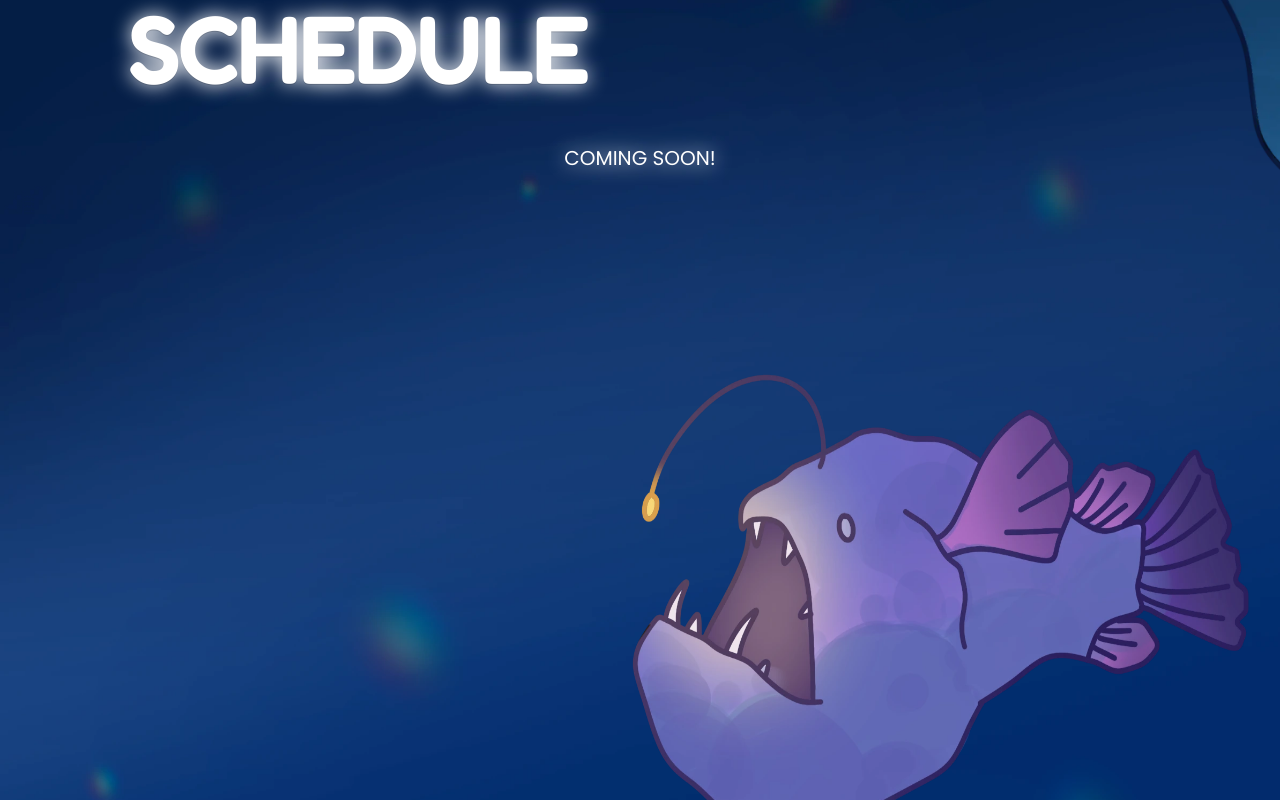
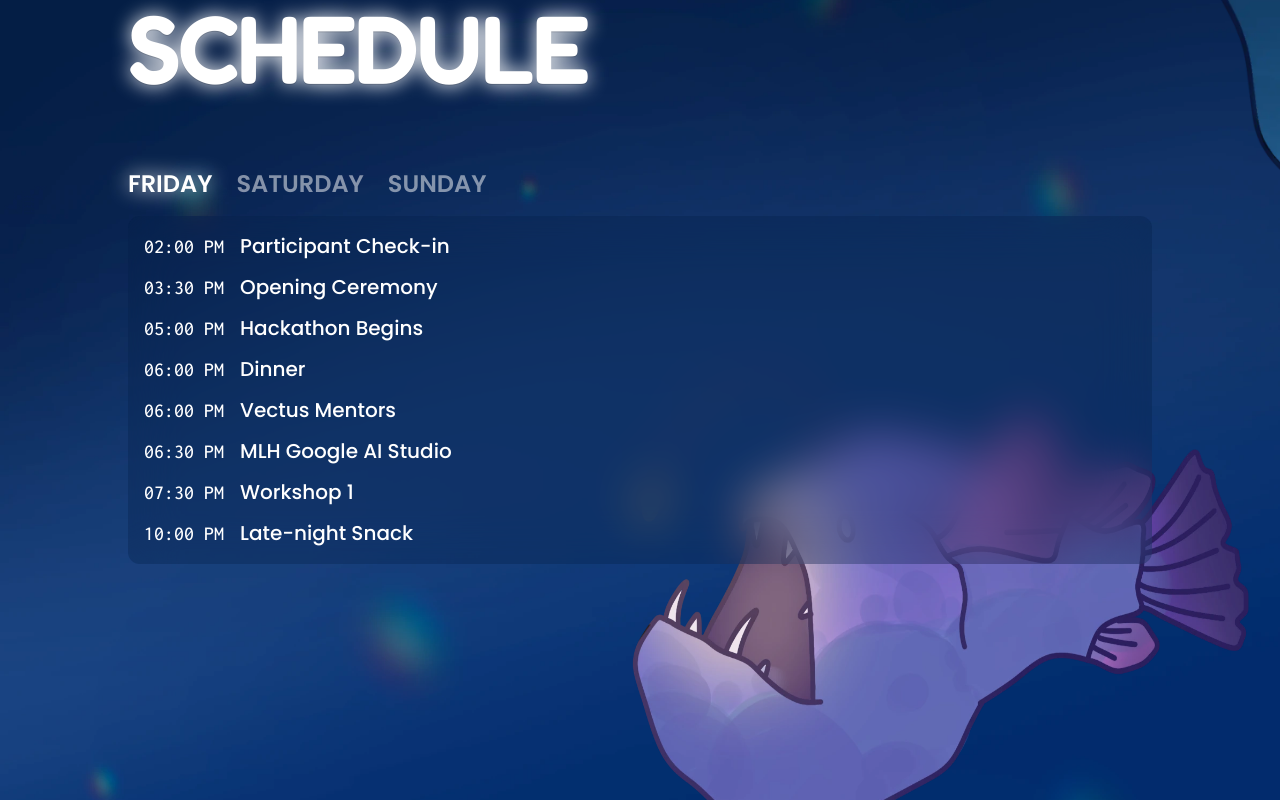
Before and after one commit to project-emory/emory-hacks, a Next.js app: page / in a window 1280 px wide. Shown: the part 3320-4120 px from the top of the page. Built offline with nearby package versions, Linux system fonts and the light colour scheme.

Commit message:
feat: implement schedule section
- Added schedule data from schedule.json
- Implemented tab switching UI for different days
- Added animations for schedule items

```diff
--- /dev/null
+++ b/src/lib/schedule.json
@@ -0,0 +1,58 @@
+[
+  {
+    "day": "Friday",
+    "events": [
+      {
+        "time": "02:00 PM",
+        "description": "Participant Check-in"
+      },
+      { "time": "03:30 PM", "description": "Opening Ceremony" },
+      { "time": "05:00 PM", "description": "Hackathon Begins" },
+      { "time": "06:00 PM", "description": "Dinner" },
+      { "time": "06:00 PM", "description": "Vectus Mentors" },
+      {
+        "time": "06:30 PM",
+        "description": "MLH Google AI Studio"
+      },
+      { "time": "07:30 PM", "description": "Workshop 1" },
+      { "time": "10:00 PM", "description": "Late-night Snack" }
+    ]
+  },
+
+  {
+    "day": "Saturday",
+    "events": [
+      { "time": "12:00 AM", "description": "Quiet Hours" },
+      { "time": "07:00 AM", "description": "Breakfast" },
+      { "time": "09:15 AM", "description": "Workshop 2" },
+      { "time": "10:15 AM", "description": "Workshop 3" },
+      {
+        "time": "11:00 AM",
+        "description": "Vectus and Akash Mentors"
+      },
+      { "time": "11:15 AM", "description": "Workshop 4" },
+      { "time": "12:00 PM", "description": "Lunch" },
+      { "time": "01:15 PM", "description": "Workshop 5" },
+      { "time": "06:00 PM", "description": "Dinner" },
+      {
+        "time": "06:30 PM",
+        "description": "MLH Github Copilot Workshop"
+      },
+      { "time": "11:00 PM", "description": "Late-night Snack" }
+    ]
+  },
+
+  {
+    "day": "Sunday",
+    "events": [
+      { "time": "08:00 AM", "description": "Breakfast" },
+      { "time": "09:00 AM", "description": "Submission Deadline" },
+      { "time": "09:00 AM", "description": "Round 1 Judging" },
+      { "time": "11:15 AM", "description": "Finalists Announced" },
+      { "time": "11:30 AM", "description": "Lunch" },
+      { "time": "12:30 AM", "description": "Finalists Demo" },
+      { "time": "01:30 PM", "description": "Judge Deliberation" },
+      { "time": "02:30 PM", "description": "Closing Ceremony" }
+    ]
+  }
+]
--- a/src/sections/4-schedule.tsx
+++ b/src/sections/4-schedule.tsx
@@ -1,4 +1,9 @@
+"use client";
+
 import Section from "@/components/section";
+import data from "@/lib/schedule.json";
+import { useState } from "react";
+import { AnimatePresence, motion } from "motion/react";
 
 const graphics = [
   { src: "/graphics/4-schedule/bg.webp", parallaxLevel: 0 },
@@ -7,17 +12,56 @@ const graphics = [
 ];
 
 const ScheduleSection = () => {
+  const [currDay, setCurrDay] = useState(0);
+  const day = data[currDay];
+
   return (
     <Section graphics={graphics}>
-      <h2 className="text-white font-display text-shadow-2xs text-2xl md:text-6xl xl:text-8xl mb-0 md:mb-4 xl:mb-10 border-shine">
+      <h2 className="text-white font-display text-shadow-2xs text-2xl md:text-6xl xl:text-8xl mb-4 xl:mb-16 border-shine">
         SCHEDULE
       </h2>
 
-      <div className="flex items-center justify-center text-white border-shine text-xl">
-        COMING SOON!
+      <div className="w-full">
+        <div className="text-white text-lg xl:text-2xl font-semibold mb-4 flex gap-4 xl:gap-6">
+          {data.map((d, i) => (
+            <button
+              key={i}
+              data-current={i === currDay}
+              onClick={() => setCurrDay(i)}
+              className="data-[current=true]:border-shine data-[current=false]:opacity-50 transition-all uppercase"
+            >
+              {d.day}
+            </button>
+          ))}
+        </div>
+        <div className="flex flex-col gap-1 md:gap-2 xl:gap-3 bg-bg/30 backdrop-blur-xl rounded-xl border-white p-4">
+          {day.events?.map((item: Event, j) => (
+            <ScheduleItem key={j} {...item} />
+          ))}
+        </div>
       </div>
     </Section>
   );
 };
 
 export default ScheduleSection;
+
+type Event = {
+  time: string;
+  description: string;
+};
+
+const ScheduleItem = (event: Event) => {
+  return (
+    <motion.div
+      key={event.description}
+      initial={{ y: 20, opacity: 0 }}
+      animate={{ y: 0, opacity: 1 }}
+      transition={{ ease: "easeOut" }}
+      className="text-white space-x-4 font-medium xl:text-xl"
+    >
+      <span className="font-mono inline-block">{event.time}</span>
+      <span>{event.description}</span>
+    </motion.div>
+  );
+};
```
